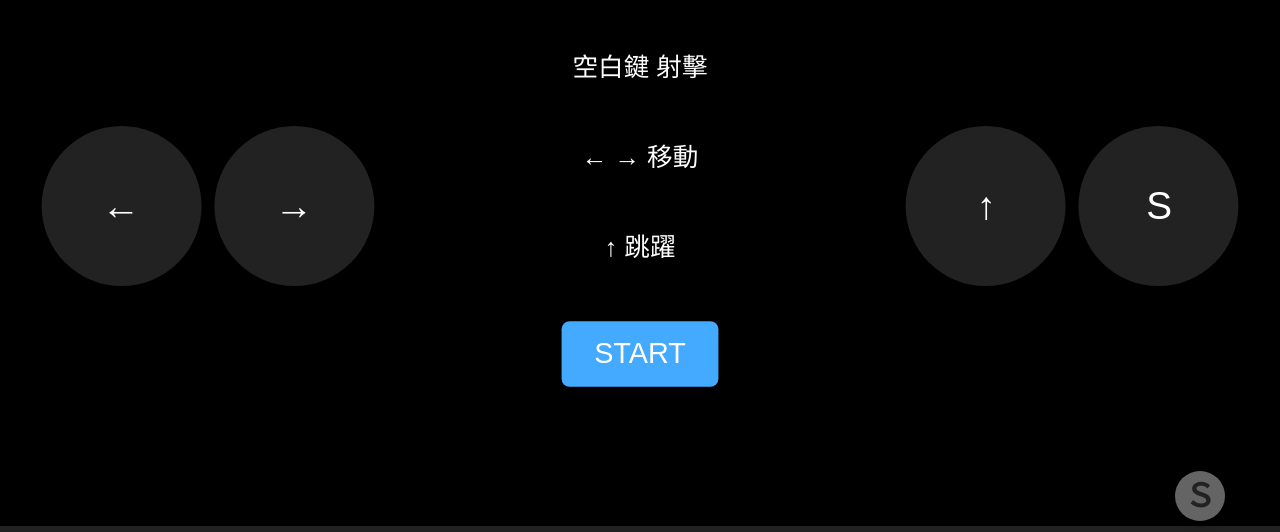
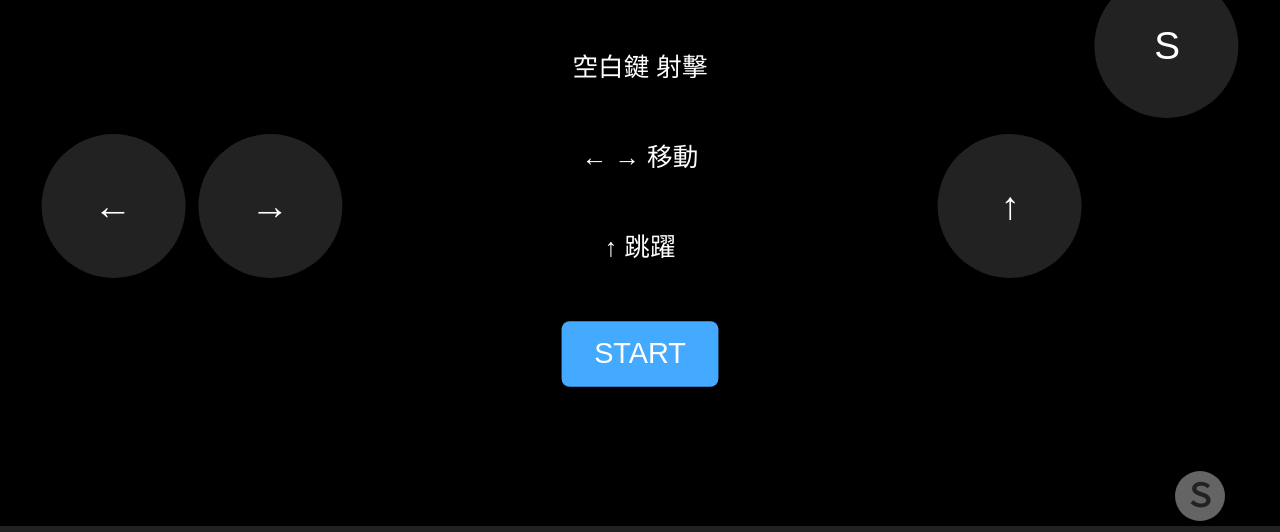
Before and after one commit to ryuuwatoki/20250422fc-rockman-web, a plain HTML site: page index.html in a window 1280 px wide. Shown: the part 274-806 px from the top of the page. Drawn offline with Linux system fonts and the light colour scheme.

Commit message:
調整按鈕大小高度

```diff
--- a/index.html
+++ b/index.html
@@ -149,9 +149,9 @@
             position: absolute;
             left: 0;
             right: 0;
-            top: 250px;
+            top: 270px; /*整體按鈕高度*/
             width: 100%;
-            height: 80px;
+            height: 40px;
             display: flex;
             justify-content: space-between;
             align-items: center;
@@ -165,8 +165,8 @@
         }
         #touch-controls button {
             pointer-events: auto;
-            width: 100px;
-            height: 100px;
+            width: 90px;
+            height: 90px;
             font-size: 24.2px;
             border-radius: 50%;
             border: none;
@@ -188,6 +188,17 @@
             #touch-controls { height: 90px; }
             #touch-controls .touch-left, #touch-controls .touch-right { margin: 0 6vw; }
             #touch-controls button { width: 90px; height: 90px; font-size: 24.2px; }
+        }
+        #touch-controls .touch-right {
+            display: flex;
+            gap: 8px;
+            margin: 0 2vw;
+            /* position: relative; */
+            /* top: -100px; */
+        }
+        #btn-shoot {
+            position: relative;
+            top: -100px;
         }
     </style>
 </head>
@@ -479,6 +490,7 @@
         let showXY = 0; //show xy
         let showNXY = 0; //show new xy
         let showEntityCounts = 0; //show 人物怪物子彈數量
+        let showMobileTouch = 1; // 新增：是否顯示手機觸控按鈕（1=顯示，0=隱藏）
 
 
         // ===== 鏡頭系統 =====
@@ -2049,6 +2061,9 @@
                 <label style="margin-left:16px;"><input type="checkbox" id="setting-show-nxy"> Show NXY</label>
                 <label style="margin-left:16px;"><input type="checkbox" id="setting-show-entity-counts"> Show Entity Counts</label>
             </div>
+            <div style="margin-bottom:16px;">
+                <label><input type="checkbox" id="setting-show-mobile-touch"> Show Mobile Touch</label>
+            </div>
             <div style="text-align:center;margin-top:18px;">
                 <button id="settings-close-btn" style="padding:6px 24px;font-size:16px;background:#4af;color:#fff;border:none;border-radius:6px;">OK</button>
             </div>
@@ -2072,6 +2087,7 @@
                 showXY = document.getElementById('setting-show-xy').checked ? 1 : 0;
                 showNXY = document.getElementById('setting-show-nxy').checked ? 1 : 0;
                 showEntityCounts = document.getElementById('setting-show-entity-counts').checked ? 1 : 0;
+                showMobileTouch = document.getElementById('setting-show-mobile-touch').checked ? 1 : 0;
                 settingsPanel.style.display = 'none';
                 isPaused = false;
             } else {
@@ -2089,6 +2105,7 @@
                 document.getElementById('setting-show-xy').checked = !!showXY;
                 document.getElementById('setting-show-nxy').checked = !!showNXY;
                 document.getElementById('setting-show-entity-counts').checked = !!showEntityCounts;
+                document.getElementById('setting-show-mobile-touch').checked = !!showMobileTouch;
                 settingsPanel.style.display = 'block';
                 isPaused = true; // 開啟設定時暫停
             }
@@ -2109,11 +2126,12 @@
             showXY = document.getElementById('setting-show-xy').checked ? 1 : 0;
             showNXY = document.getElementById('setting-show-nxy').checked ? 1 : 0;
             showEntityCounts = document.getElementById('setting-show-entity-counts').checked ? 1 : 0;
+            showMobileTouch = document.getElementById('setting-show-mobile-touch').checked ? 1 : 0;
             settingsPanel.style.display = 'none';
             isPaused = false; // 關閉設定時恢復
         };
         // 新增：checkbox 變動即時同步
-        ['setting-show-score','setting-show-moved','setting-show-fps','setting-show-xy','setting-show-nxy','setting-show-entity-counts'].forEach(id => {
+        ['setting-show-score','setting-show-moved','setting-show-fps','setting-show-xy','setting-show-nxy','setting-show-entity-counts','setting-show-mobile-touch'].forEach(id => {
             document.getElementById(id).addEventListener('change', function() {
                 switch(id) {
                     case 'setting-show-score': showScore = this.checked ? 1 : 0; break;
@@ -2122,6 +2140,7 @@
                     case 'setting-show-xy': showXY = this.checked ? 1 : 0; break;
                     case 'setting-show-nxy': showNXY = this.checked ? 1 : 0; break;
                     case 'setting-show-entity-counts': showEntityCounts = this.checked ? 1 : 0; break;
+                    case 'setting-show-mobile-touch': showMobileTouch = this.checked ? 1 : 0; updateMobileTouchDisplay(); break;
                 }
             });
         });
@@ -2221,6 +2240,16 @@
                 }
             }
         }
+
+        // 新增：根據 showMobileTouch 顯示/隱藏觸控按鈕
+        function updateMobileTouchDisplay() {
+            const touchControls = document.getElementById('touch-controls');
+            if (touchControls) {
+                touchControls.style.display = showMobileTouch ? 'flex' : 'none';
+            }
+        }
+        // 預設載入時也要呼叫一次
+        updateMobileTouchDisplay();
     </script>
 </body>
 </html>
```
